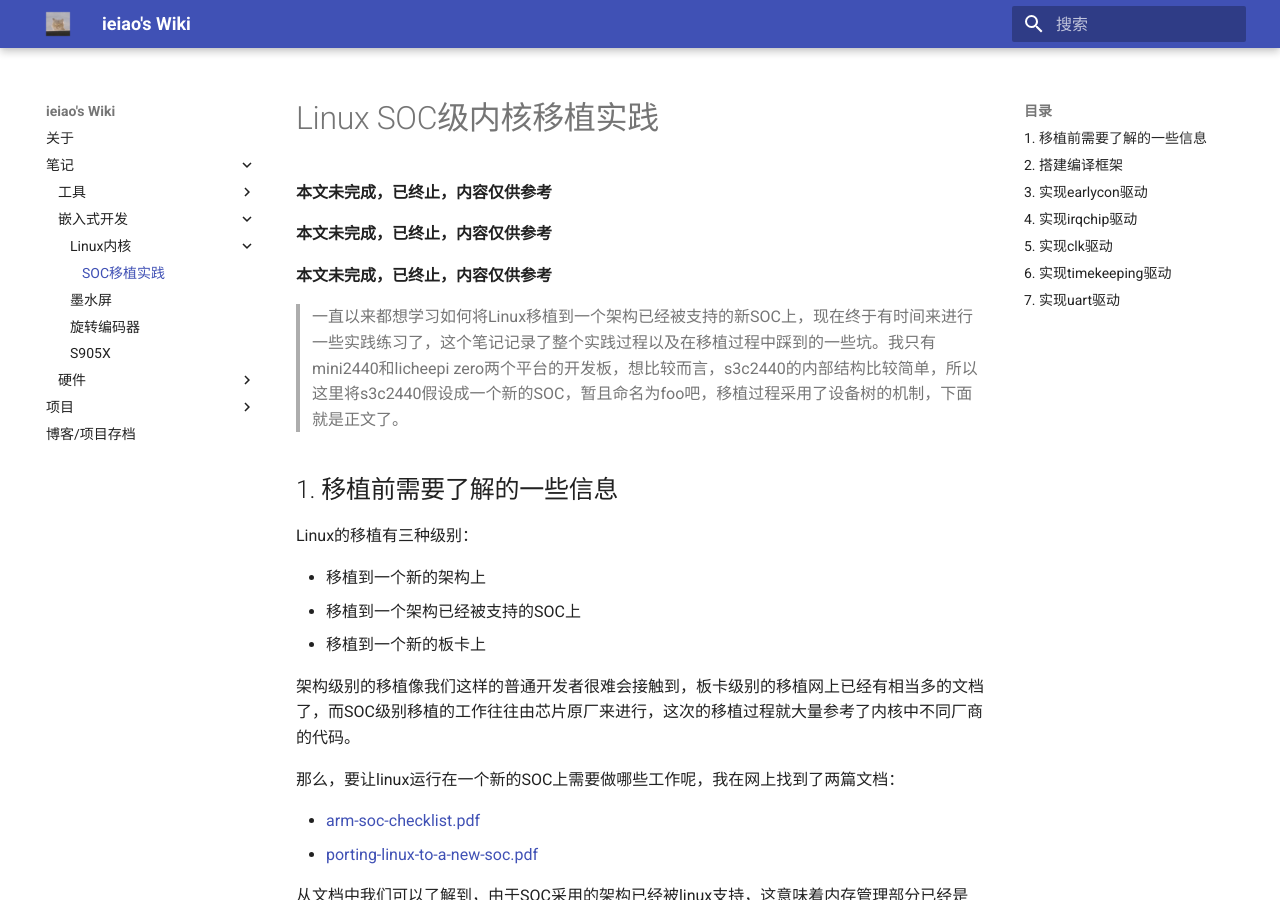
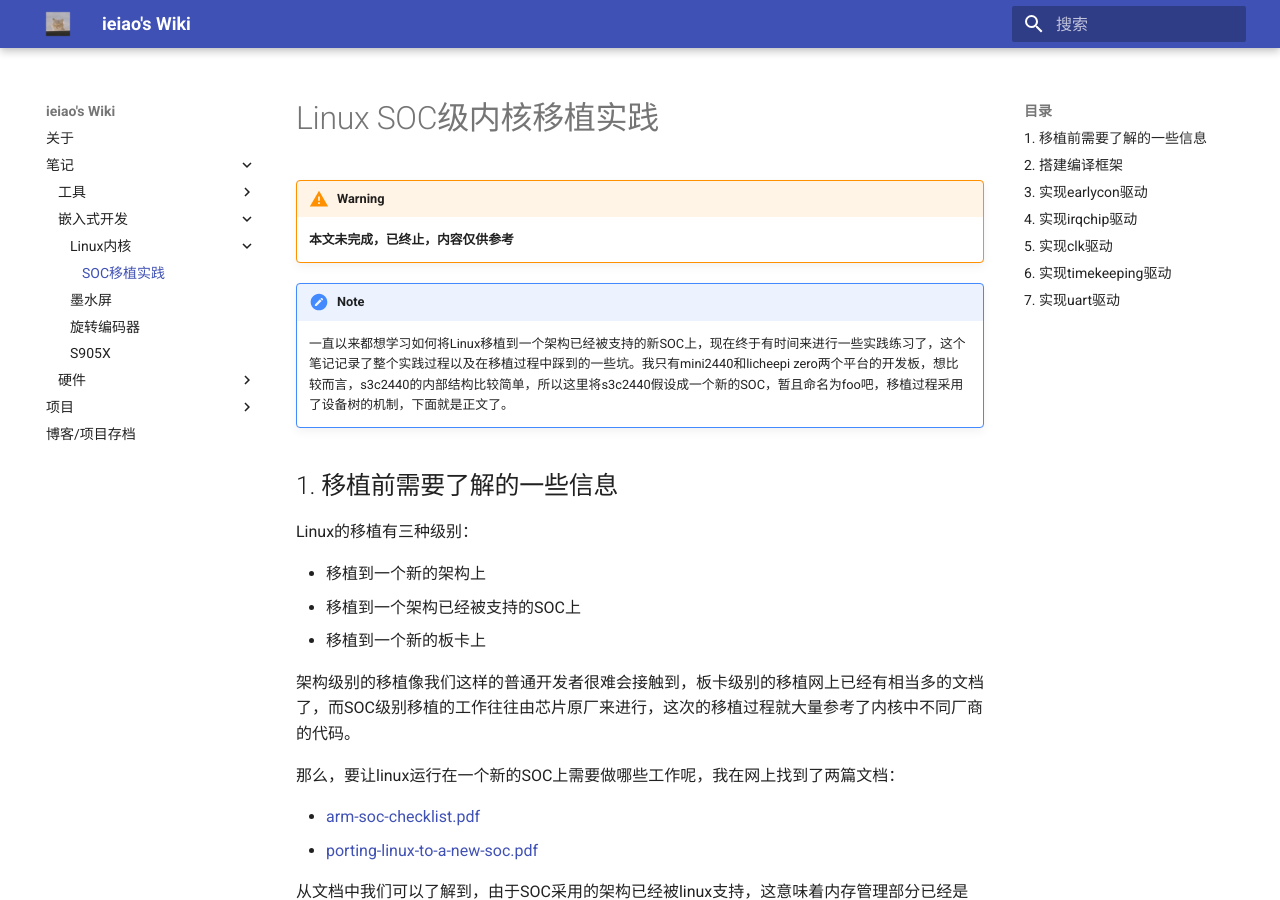
Before and after one commit to liweihao-cn/wiki, an MkDocs documentation site: the page built from docs/embedded-dev/linux/porting-to-new-soc/index.md, in a window 1280 px wide and 900 px high. Built offline with MkDocs 1.6.1 and Material for MkDocs 9.7.7, drawn with Linux system fonts in a browser that asks for light colours.

Commit message:
使用admonition提示

```diff
--- a/docs/embedded-dev/linux/porting-to-new-soc/index.md
+++ b/docs/embedded-dev/linux/porting-to-new-soc/index.md
@@ -2,13 +2,13 @@
 
 <a id="porting_linux_kernel_to_new_soc"></a>
 
-**本文未完成，已终止，内容仅供参考**
+!!! warning
 
-**本文未完成，已终止，内容仅供参考**
+    **本文未完成，已终止，内容仅供参考**
 
-**本文未完成，已终止，内容仅供参考**
+!!! note
 
-> 一直以来都想学习如何将Linux移植到一个架构已经被支持的新SOC上，现在终于有时间来进行一些实践练习了，这个笔记记录了整个实践过程以及在移植过程中踩到的一些坑。我只有mini2440和licheepi zero两个平台的开发板，想比较而言，s3c2440的内部结构比较简单，所以这里将s3c2440假设成一个新的SOC，暂且命名为foo吧，移植过程采用了设备树的机制，下面就是正文了。
+    一直以来都想学习如何将Linux移植到一个架构已经被支持的新SOC上，现在终于有时间来进行一些实践练习了，这个笔记记录了整个实践过程以及在移植过程中踩到的一些坑。我只有mini2440和licheepi zero两个平台的开发板，想比较而言，s3c2440的内部结构比较简单，所以这里将s3c2440假设成一个新的SOC，暂且命名为foo吧，移植过程采用了设备树的机制，下面就是正文了。
 
 ## 1. 移植前需要了解的一些信息
 
```
